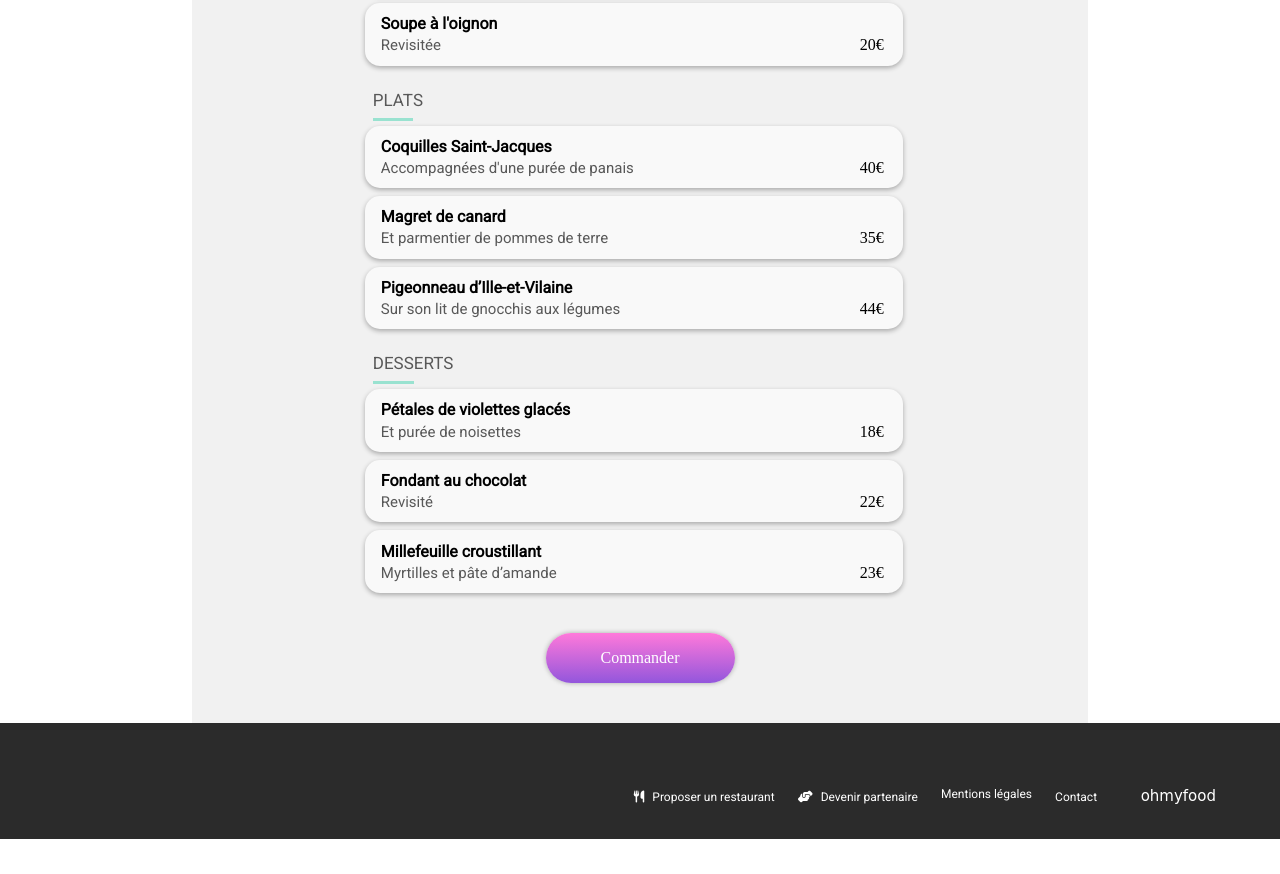
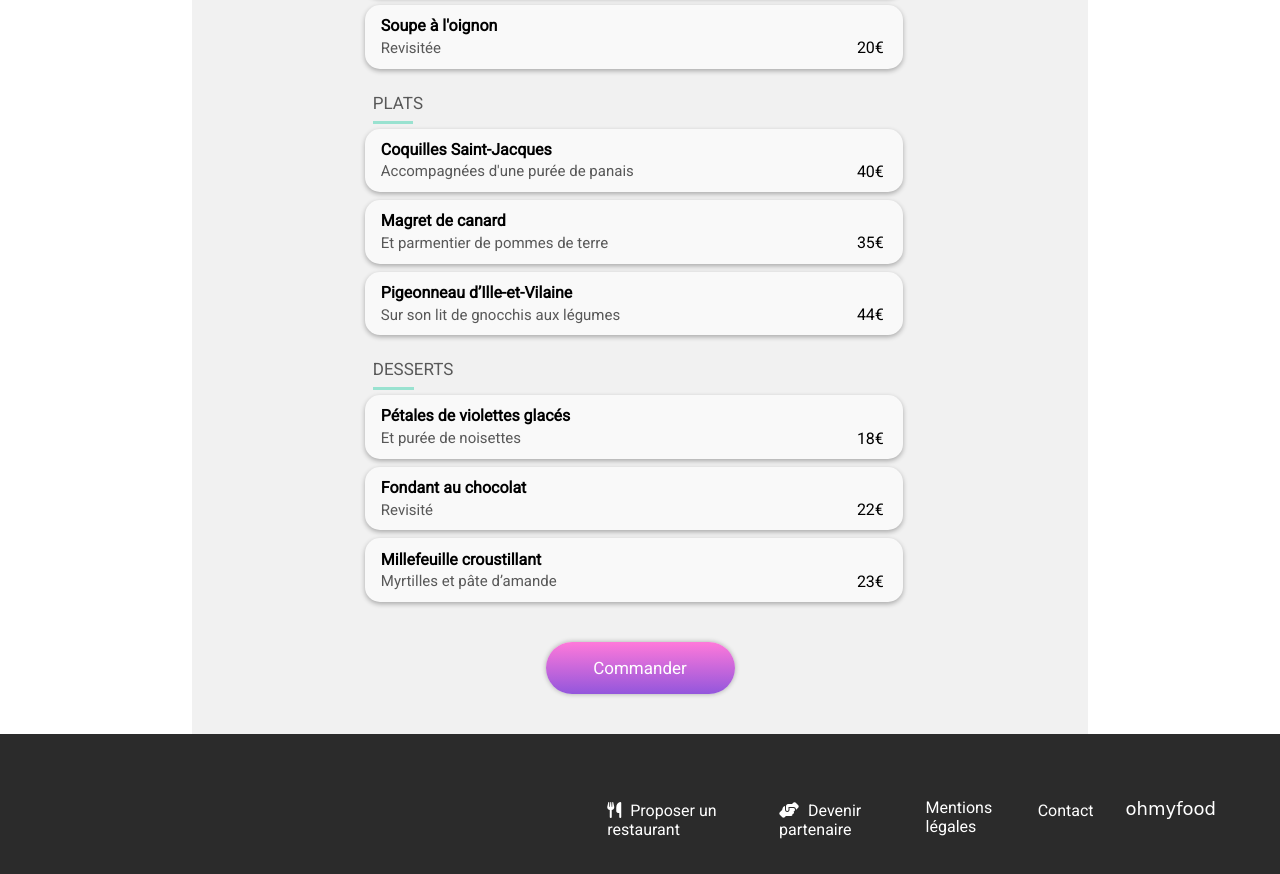
Before and after one commit to MickaelBouillez/oh_my_food, a plain HTML site: page À_la_française.html in a window 1280 px wide. Shown: the part 710-1584 px from the top of the page. Before the commit the page ends 1549 px from the top, so only its background shows below. Drawn offline with Linux system fonts and the light colour scheme; a web font is replaced by a local one.

Commit message:
modification police et taille post soutenance

```diff
--- a/sass/homepage.scss
+++ b/sass/homepage.scss
@@ -127,6 +127,7 @@ body {
         }
 
         span {
+            font-family: "Roboto";
             display: flex;
             align-items: center;
             justify-content: center;
--- a/sass/restaurantpage.scss
+++ b/sass/restaurantpage.scss
@@ -231,6 +231,7 @@ body {
                 }
 
                 & .cards__price {
+                    font-family: "Roboto";
                     margin-top: 0rem;
                     margin-bottom: 0rem;
                     padding-right: 1rem;
@@ -256,6 +257,8 @@ body {
     }
 
     .nav-bar__button {
+        font-family: "Roboto";
+        font-size: 17px;
         text-decoration: none;
         display: flex;
         justify-content: center;
--- a/sass/variables.scss
+++ b/sass/variables.scss
@@ -95,14 +95,14 @@ input::placeholder {
 footer {
     .footer__logo {
         font-family: "Shrikhand", cursive;
-        font-size: 15px;
+        font-size: 18px;
         color: white;
     }
 
     .footer__choice {
         color: white;
         font-family: "Roboto";
-        font-size: 12px;
+        font-size: 16px;
     }
 
     .footer__list {
```
Also changed, not shown: sass/animation.css, sass/homepage.css, sass/main.css, sass/restaurantpage.css, sass/variables.css.
